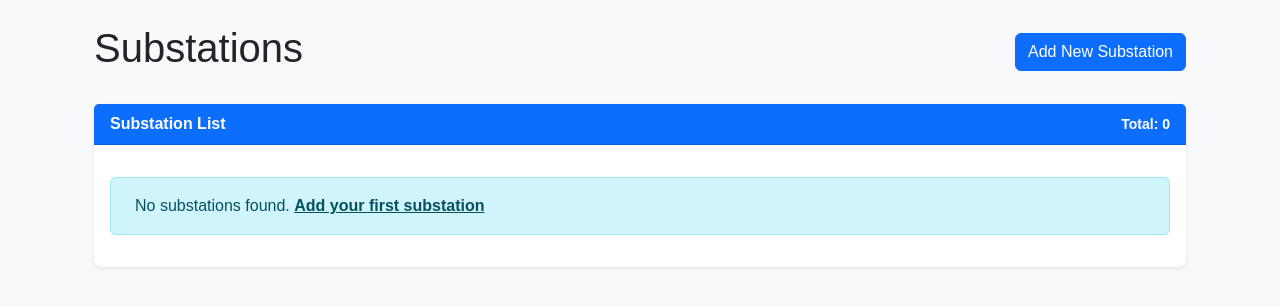
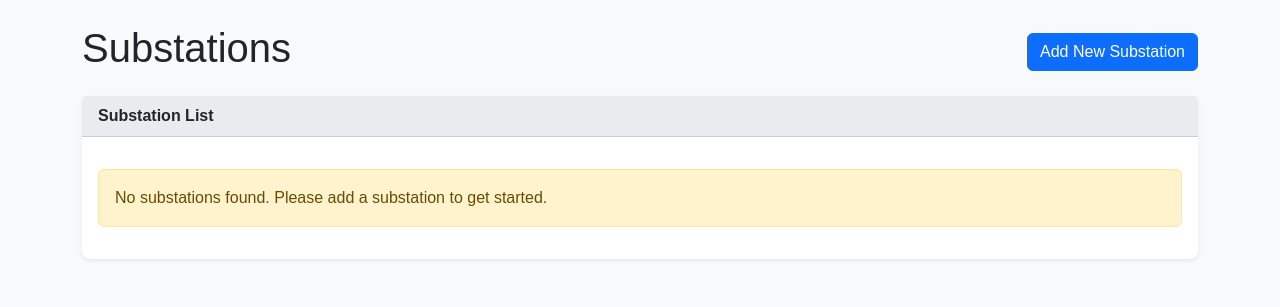
Before and after one commit to hamzan95/fire-fighting-reliability, a Flask app: page /substations in a window 1280 px wide. Shown: the part 56-363 px from the top of the page. Run offline with Flask 3, Linux system fonts and the light colour scheme; a user stored in the database is signed in.

Commit message:
Update substations.html

```diff
--- a/src/templates/substations.html
+++ b/src/templates/substations.html
@@ -3,74 +3,42 @@
 {% block title %}Substations - Fire Fighting System Reliability{% endblock %}
 
 {% block content %}
-<div class="container mt-4">
-    <div class="d-flex justify-content-between align-items-center mb-4">
+<div class="d-flex justify-content-between align-items-center mb-3">
     <h1>Substations</h1>
-        {% if current_user.is_authenticated and current_user.is_inspector() %}
-        <a href="{{ url_for('main.add_substation') }}" class="btn btn-primary">
-            <i class="fas fa-plus"></i> Add New Substation
-        </a>
-        {% endif %}
+    <a href="{{ url_for('main.add_substation') }}" class="btn btn-primary">Add New Substation</a>
 </div>
 
-    <div class="card shadow-sm">
-        <div class="card-header bg-primary text-white">
-            <div class="d-flex justify-content-between align-items-center">
-                <span>Substation List</span>
-                <small>Total: {{ substations|length }}</small>
-            </div>
-        </div>
-
+<div class="card">
+    <div class="card-header">Substation List</div>
     <div class="card-body">
         {% if substations %}
-            <div class="table-responsive">
-                <table class="table table-hover">
-                    <thead class="table-light">
+        <table class="table">
+            <thead>
                 <tr>
                     <th>Substation ID</th>
                     <th>Name</th>
                     <th>Coverage Status</th>
-                            <th>Created At</th>
                     <th>Actions</th>
                 </tr>
             </thead>
             <tbody>
                 {% for substation in substations %}
                 <tr>
-                            <td>{{ substation.substation_id }}</td>
-                            <td>{{ substation.substation_name }}</td>
+                    <td>{{ substation.id }}</td>
+                    <td>{{ substation.name }}</td>
+                    <td>{{ substation.coverage_status }}</td>
                     <td>
-                                <span class="badge
-                                    {% if substation.coverage_status == 'Fully Covered' %}bg-success
-                                    {% elif substation.coverage_status == 'Partially Covered' %}bg-warning text-dark
-                                    {% else %}bg-danger{% endif %}">
-                                    {{ substation.coverage_status }}
-                                </span>
-                            </td>
-                            <td>{{ substation.created_at.strftime('%Y-%m-%d') }}</td>
-                            <td>
-                                {% if current_user.is_authenticated and current_user.is_inspector() %}
-                                <a href="{{ url_for('main.edit_substation', substation_id=substation.substation_id) }}"
-                                   class="btn btn-sm btn-outline-primary" title="Edit">
-                                    <i class="fas fa-edit"></i>
-                                </a>
-                                {% endif %}
+                        <a href="{{ url_for('main.edit_substation', id=substation.id) }}" class="btn btn-sm btn-primary">Edit</a>
                     </td>
                 </tr>
                 {% endfor %}
             </tbody>
         </table>
-            </div>
         {% else %}
-            <div class="alert alert-info">
-                <i class="fas fa-info-circle me-2"></i>
-                No substations found.
-                {% if current_user.is_authenticated and current_user.is_inspector() %}
-                <a href="{{ url_for('main.add_substation') }}" class="alert-link">Add your first substation</a>
-                {% endif %}
+        <div class="alert alert-warning">
+            No substations found. Please add a substation to get started.
         </div>
         {% endif %}
     </div>
 </div>
-</div>
 {% endblock %}
```
Lines whose indentation alone changed are shown as unchanged.
